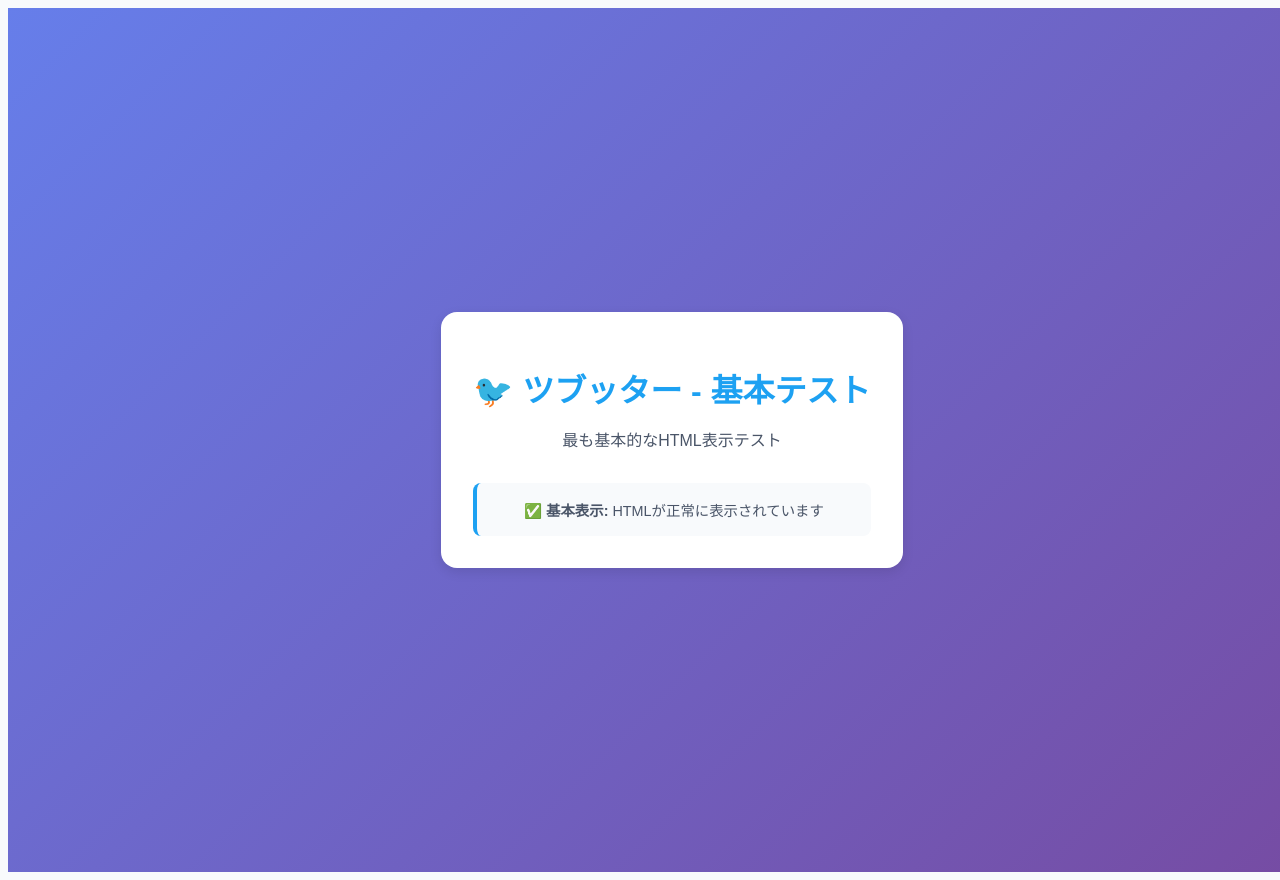
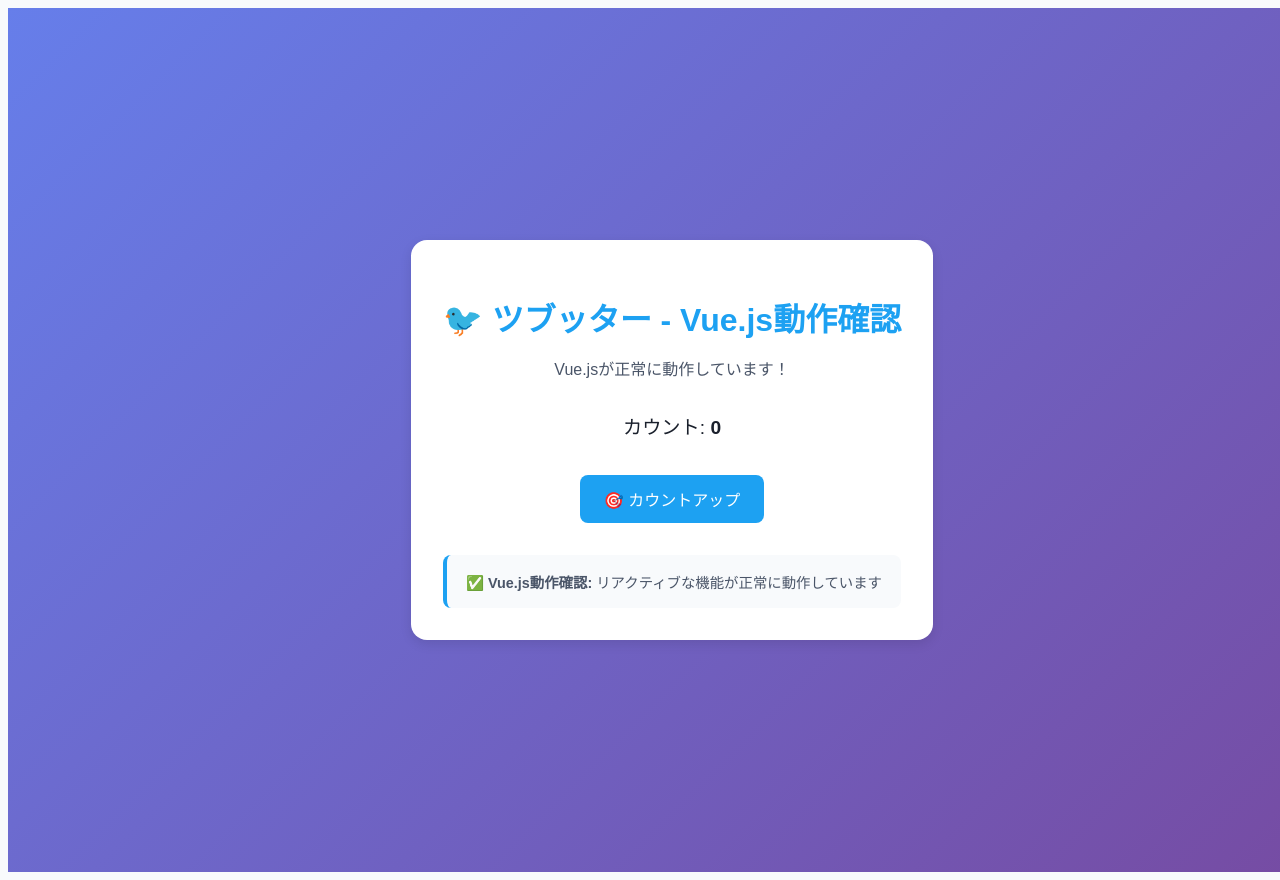
Before and after one commit to yuino-medaka/tsubutter, a Vue app: page / in a window 1280 px wide. Shown: the top 880 px of the page. Built offline with nearby package versions, Linux system fonts and the light colour scheme.

Commit message:
feat: Vue.jsの基本機能を復元 - リアクティブなカウント機能を追加

```diff
--- a/src/App.vue
+++ b/src/App.vue
@@ -1,17 +1,40 @@
+<script setup>
+import { ref } from 'vue'
+
+const message = ref('ツブッター - Vue.js動作確認')
+const count = ref(0)
+
+const increment = () => {
+  count.value++
+}
+</script>
+
 <template>
   <div id="app" style="padding: 2rem; text-align: center; font-family: Arial, sans-serif; background: linear-gradient(135deg, #667eea 0%, #764ba2 100%); min-height: 100vh; display: flex; align-items: center; justify-content: center;">
     <div style="background: white; padding: 2rem; border-radius: 1rem; box-shadow: 0 4px 12px rgba(0,0,0,0.1); max-width: 600px;">
       <h1 style="color: #1da1f2; margin-bottom: 1rem;">
-        🐦 ツブッター - 基本テスト
+        🐦 {{ message }}
       </h1>
 
       <p style="color: #4a5568; margin-bottom: 2rem;">
-        最も基本的なHTML表示テスト
+        Vue.jsが正常に動作しています！
       </p>
+
+      <div style="margin-bottom: 2rem;">
+        <p style="font-size: 1.2rem; color: #1a202c;">
+          カウント: <strong>{{ count }}</strong>
+        </p>
+        <button
+          @click="increment"
+          style="background: #1da1f2; color: white; border: none; padding: 0.75rem 1.5rem; border-radius: 0.5rem; font-size: 1rem; cursor: pointer; margin-top: 1rem;"
+        >
+          🎯 カウントアップ
+        </button>
+      </div>
 
       <div style="background: #f8fafc; padding: 1rem; border-radius: 0.5rem; border-left: 4px solid #1da1f2;">
         <p style="margin: 0; color: #4a5568; font-size: 0.9rem;">
-          <strong>✅ 基本表示:</strong> HTMLが正常に表示されています
+          <strong>✅ Vue.js動作確認:</strong> リアクティブな機能が正常に動作しています
         </p>
       </div>
     </div>
@@ -23,4 +46,11 @@
   width: 100%;
   min-height: 100vh;
 }
+
+button:hover {
+  background: #1a91da !important;
+  transform: translateY(-2px);
+  box-shadow: 0 4px 12px rgba(29, 161, 242, 0.3);
+  transition: all 0.3s ease;
+}
 </style>
```
